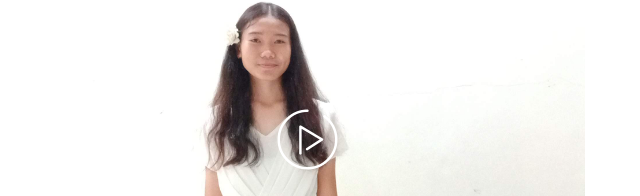
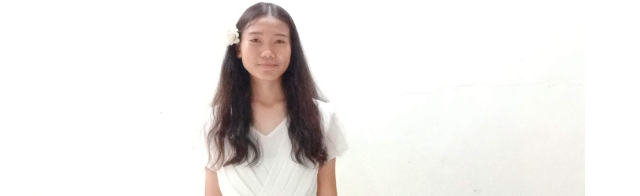
Before and after one commit to alfaraaa/AlfaraKristiani, a plain HTML site: page tentang-saya.html in a window 1280 px wide. Shown: the part 604-800 px from the top of the page, 625-1265 px from the left. Drawn offline with Linux system fonts and the light colour scheme.

Commit message:
updatess

```diff
--- a/tentang-saya.html
+++ b/tentang-saya.html
@@ -118,7 +118,7 @@
                 <div class="col-md-6">
                     <div class="post-media wow fadeIn">
                         <img src="uploads/about_01.jpg" alt="" class="img-responsive img-rounded">
-                        <a href="https://youtu.be/Xz9BO3TE_IY" data-rel="prettyPhoto[gal]" class="playbutton"><i class="flaticon-play-button"></i></a>
+
                     </div><!-- end media -->
                 </div><!-- end col -->
             </div><!-- end row -->
```
